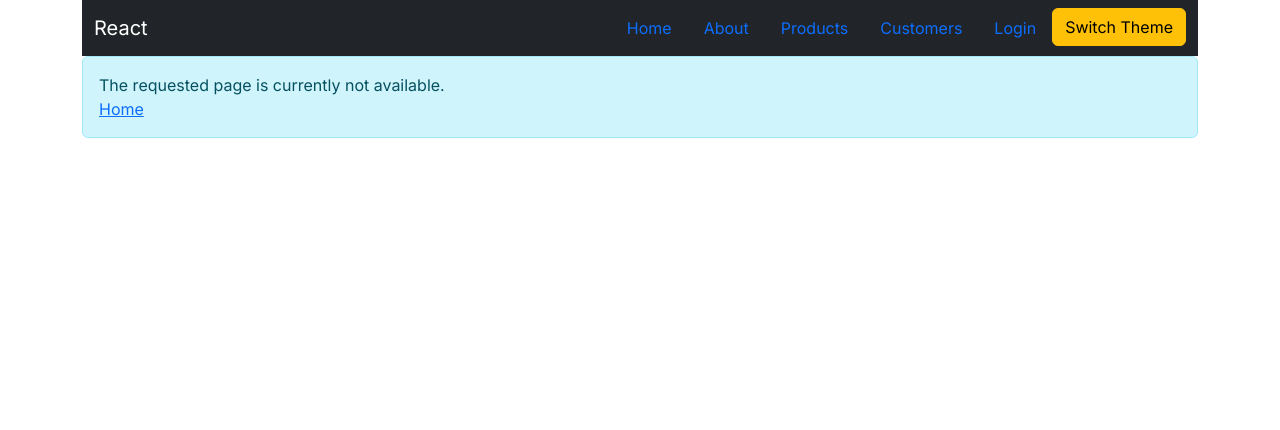
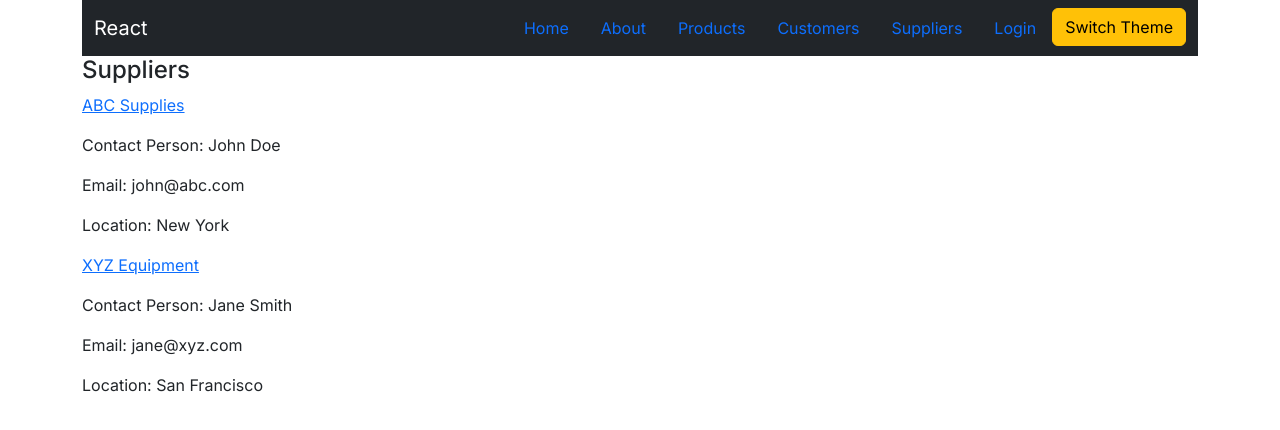
Before and after one commit to aniljos/Nextjs-Sept-09, a Next.js app in the folder the-awesome-app/: page /suppliers in a window 1280 px wide. Before the commit this address had no page. Shown: the top 430 px of the page. Built offline with nearby package versions, Linux system fonts and the light colour scheme.

Commit message:
Day 4 session 2

```diff
--- /dev/null
+++ b/the-awesome-app/src/app/api/suppliers/[id]/route.ts
@@ -0,0 +1,38 @@
+
+
+//http://localhost:3000/api/suppliers
+
+import { NextResponse } from "next/server";
+
+import { suppliers } from "../data";
+
+
+//GET, POST, PUT
+
+//GET http://localhost:3000/api/suppliers/:id
+
+export async function GET(request: Request, config: { params:{id: number}}){
+
+    try {
+
+        const id = Number(config.params.id);
+        console.log("id", id);
+        if(id){
+
+            const index = suppliers.findIndex(item => item.id === id);
+            console.log("index", index);
+            if(index !== -1){
+                return  NextResponse.json(suppliers[index], {status: 200});
+            }
+            else{
+                return  NextResponse.json({}, {status: 400});
+            }
+        }
+        else{
+            return  NextResponse.json(suppliers, {status: 200});
+        }
+    } catch (error) {
+        console.log("GET error", error);
+        return NextResponse.error();
+    }
+}
--- /dev/null
+++ b/the-awesome-app/src/app/api/suppliers/data.ts
@@ -0,0 +1,4 @@
+export const suppliers = [
+    { id: 1, name: 'ABC Supplies', contactPerson: 'John Doe', email: 'john@abc.com', location: 'New York' },
+    { id: 2, name: 'XYZ Equipment', contactPerson: 'Jane Smith', email: 'jane@xyz.com', location: 'San Francisco' },
+  ];
--- /dev/null
+++ b/the-awesome-app/src/app/api/suppliers/route.ts
@@ -0,0 +1,31 @@
+
+
+//http://localhost:3000/api/suppliers
+
+import { NextResponse } from "next/server";
+
+import { suppliers } from "./data";
+
+
+//GET, POST, PUT
+
+//GET http://localhost:3000/api/suppliers
+//GET http://localhost:3000/api/suppliers?name=abc
+export async function GET(request: Request){
+
+    try {
+        // Connect to the DB and fetch the data
+        const url = new URL(request.url);
+        const name = url.searchParams.get("name");
+        if(name){
+
+            const results = suppliers.filter(item => item.name.toLowerCase().startsWith(name.toLowerCase()));
+            return  NextResponse.json(results, {status: 200});
+        }
+        else{
+            return  NextResponse.json(suppliers, {status: 200});
+        }
+    } catch (error) {
+        return NextResponse.error();
+    }
+}
--- /dev/null
+++ b/the-awesome-app/src/app/suppliers/page.tsx
@@ -0,0 +1,26 @@
+import Link from "next/link";
+
+async function ListSuppliers(){
+
+    const url = "http://localhost:3001/api/suppliers";
+    const response = await fetch(url, {cache: 'no-store'});
+    const data = await response.json();
+
+    return (
+        <div>
+            <h4>Suppliers</h4>
+            {data.map((item: any) => {
+                return (
+                    <div key={item.id}>
+                        <p><Link href={`/suppliers/${item.id}`}>{item.name}</Link> </p>
+                        <p>Contact Person: {item.contactPerson}</p>
+                        <p>Email: {item.email}</p>
+                        <p>Location: {item.location}</p>
+                    </div>
+                )
+            })}
+        </div>
+    )
+}
+
+export default ListSuppliers;
--- a/the-awesome-app/src/routes/appRoutes.ts
+++ b/the-awesome-app/src/routes/appRoutes.ts
@@ -19,6 +19,10 @@ export const appRoutes: RouteItem[] = [
         path: "/customers"
     },
     {
+        label: "Suppliers",
+        path: "/suppliers"
+    },
+    {
         label: "Login",
         path: "/login"
     }
```
Also changed, not shown: the-awesome-app/src/app/customers/page.tsx (+5 -2 lines).
